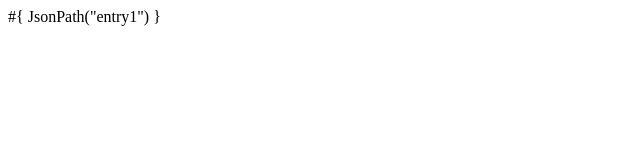
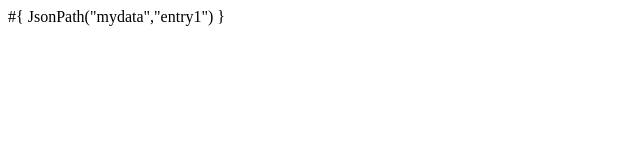
Before and after one commit to psluja/sample-html, a plain HTML site: page index.html in a window 1280 px wide. Shown: the full height of the page, 0-640 px from the left. Drawn offline with Linux system fonts and the light colour scheme.

Commit message:
no message

```diff
--- a/index.html
+++ b/index.html
@@ -5,7 +5,7 @@
 </head>
 
 <body>
-#{     JsonPath("entry1")      }
+#{     JsonPath("mydata","entry1")      }
 </body>
 
 </html>
```
Also changed, not shown: sample-markdown.html (+1 -1 lines), mydata.data.json (renamed from data.json).
